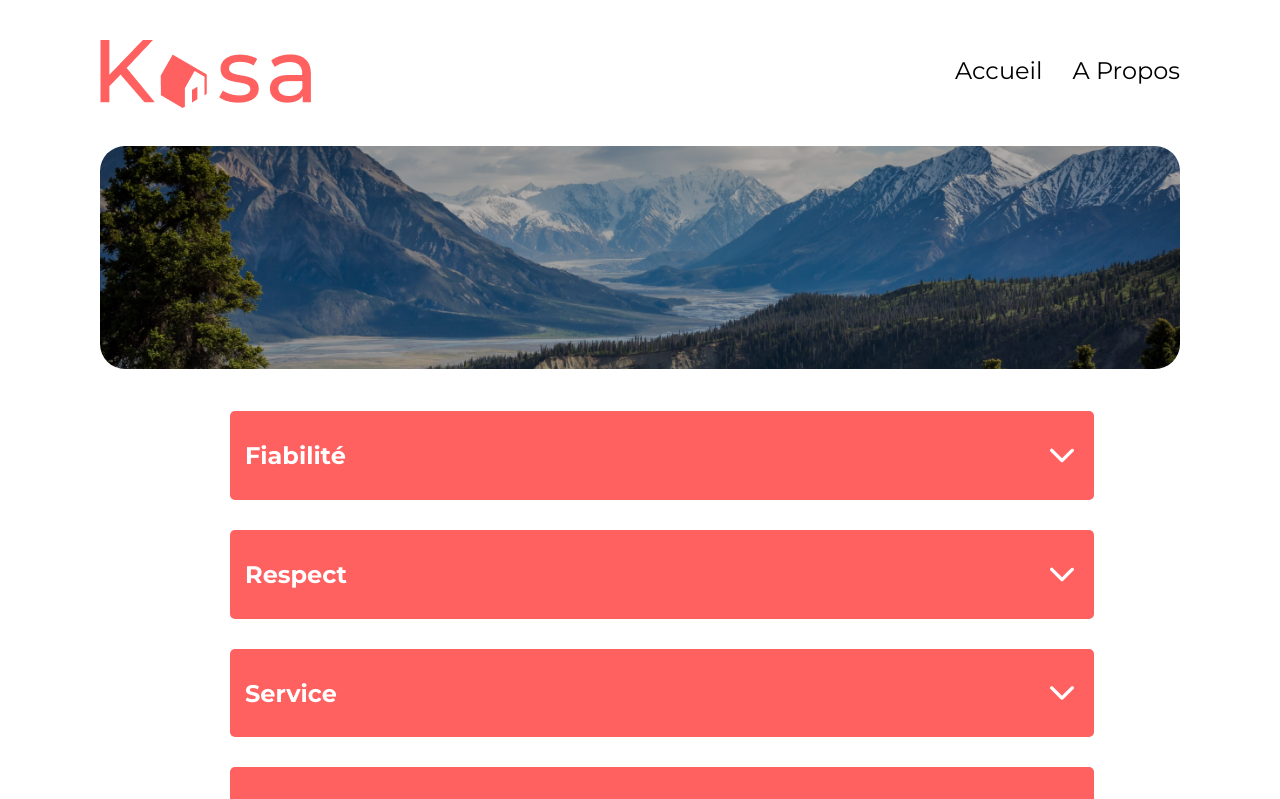
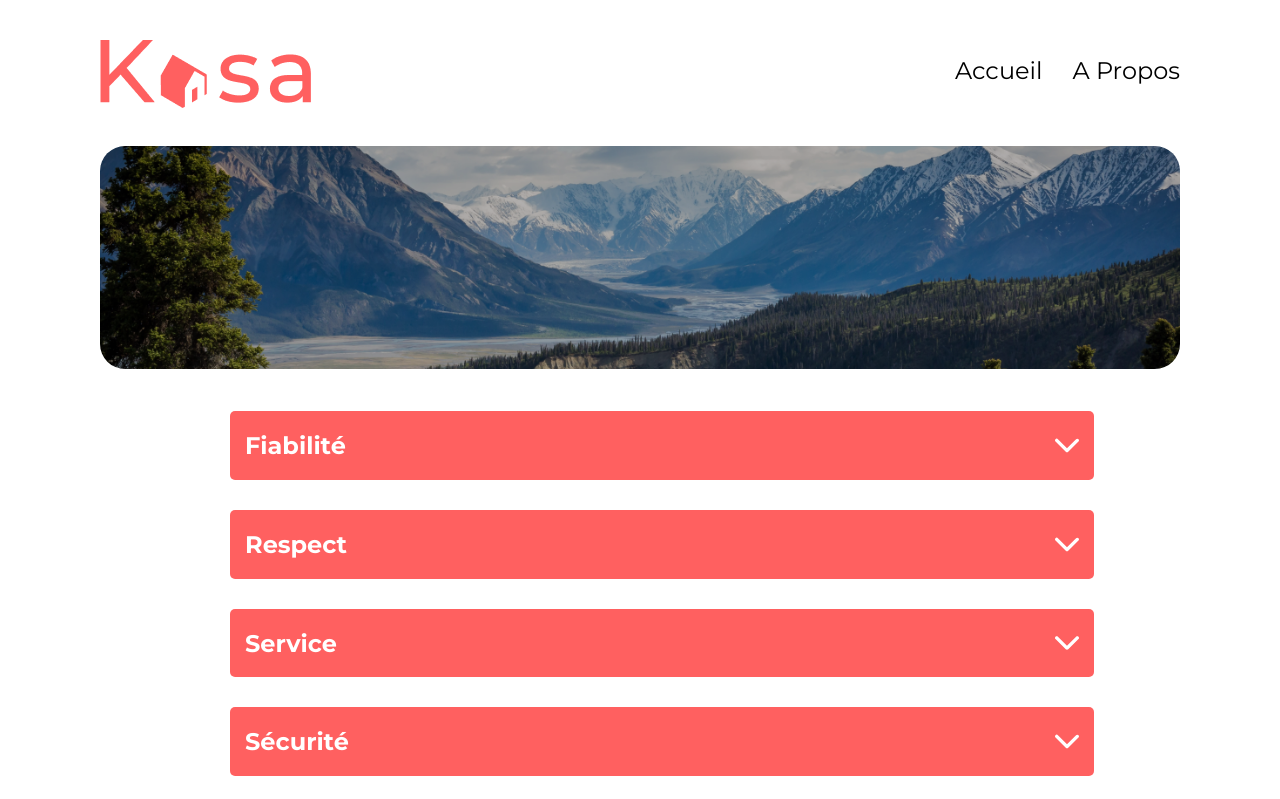
Before and after one commit to Aurore-Candelier/Kasa, a React (Create React App) app in the folder frontend/: page /about in a window 1280 px wide. Shown: the top 799 px of the page. Built offline with nearby package versions, Linux system fonts and the light colour scheme.

Commit message:
small CSS improvments

```diff
--- a/frontend/src/components/Collapse/Collapse.css
+++ b/frontend/src/components/Collapse/Collapse.css
@@ -1,7 +1,7 @@
 .collapse-title {
     display: flex;
     justify-content: space-between;
-    padding: 10px 20px 10px 15px;
+    padding: 0px 15px;
     background-color: #ff6060;
     border-radius: 5px;
     color: white;
--- a/frontend/src/components/Error/Error.css
+++ b/frontend/src/components/Error/Error.css
@@ -2,6 +2,7 @@
     display: flex;
     flex-direction: column;
     align-items: center;
+    font-family: 'Montserrat';
 }
 
 .error-code {
```
